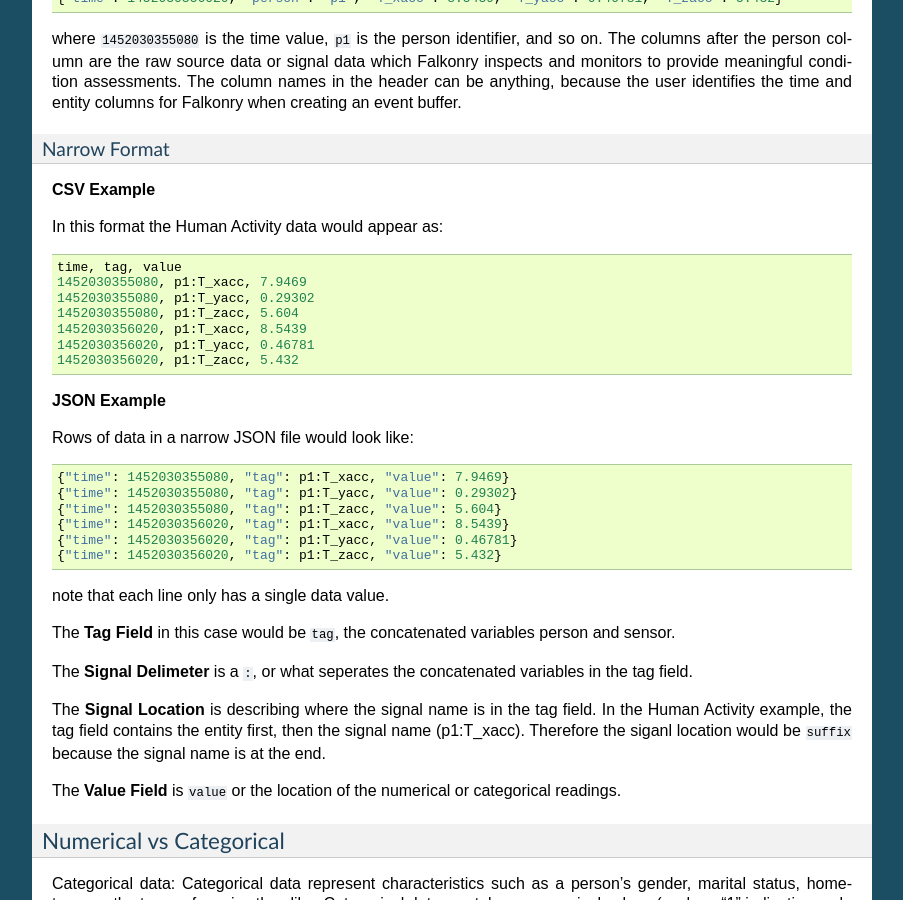
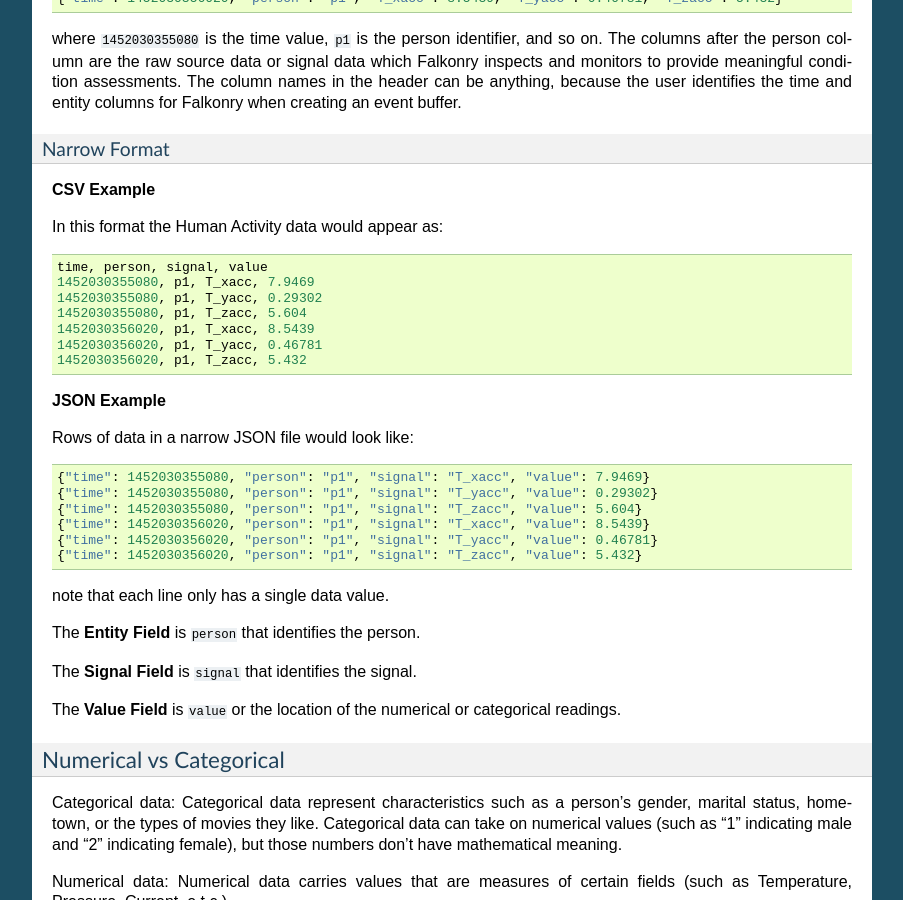
Before and after one commit to suhas-mehta/support, a Sphinx documentation site: the page built from docs/using/datastreams/standalone.rst, in a window 1280 px wide and 900 px high, scrolled down 3531 px. Shown: the whole window, without its empty margins (198-1101 px from the left). Built offline with Sphinx 7.4.7, drawn with Linux system fonts in a browser that asks for light colours; pages that are not in the unit, such as notebooks, are missing from menus.

Commit message:
narrow format change

```diff
--- a/docs/using/datastreams/standalone.rst
+++ b/docs/using/datastreams/standalone.rst
@@ -87,33 +87,31 @@ Narrow Format
 
 In this format the Human Activity data would appear as::
 
-  time, tag, value
-  1452030355080, p1:T_xacc, 7.9469
-  1452030355080, p1:T_yacc, 0.29302
-  1452030355080, p1:T_zacc, 5.604
-  1452030356020, p1:T_xacc, 8.5439
-  1452030356020, p1:T_yacc, 0.46781
-  1452030356020, p1:T_zacc, 5.432
+  time, person, signal, value
+  1452030355080, p1, T_xacc, 7.9469
+  1452030355080, p1, T_yacc, 0.29302
+  1452030355080, p1, T_zacc, 5.604
+  1452030356020, p1, T_xacc, 8.5439
+  1452030356020, p1, T_yacc, 0.46781
+  1452030356020, p1, T_zacc, 5.432
 
 
 **JSON Example**
 
 Rows of data in a narrow JSON file would look like::
 
-  {"time": 1452030355080, "tag": p1:T_xacc, "value": 7.9469}
-  {"time": 1452030355080, "tag": p1:T_yacc, "value": 0.29302}
-  {"time": 1452030355080, "tag": p1:T_zacc, "value": 5.604}
-  {"time": 1452030356020, "tag": p1:T_xacc, "value": 8.5439}
-  {"time": 1452030356020, "tag": p1:T_yacc, "value": 0.46781}
-  {"time": 1452030356020, "tag": p1:T_zacc, "value": 5.432}
+  {"time": 1452030355080, "person": "p1", "signal": "T_xacc", "value": 7.9469}
+  {"time": 1452030355080, "person": "p1", "signal": "T_yacc", "value": 0.29302}
+  {"time": 1452030355080, "person": "p1", "signal": "T_zacc", "value": 5.604}
+  {"time": 1452030356020, "person": "p1", "signal": "T_xacc", "value": 8.5439}
+  {"time": 1452030356020, "person": "p1", "signal": "T_yacc", "value": 0.46781}
+  {"time": 1452030356020, "person": "p1", "signal": "T_zacc", "value": 5.432}
 
 note that each line only has a single data value.
 
-The **Tag Field** in this case would be ``tag``, the concatenated variables person and sensor.
+The **Entity Field** is ``person`` that identifies the person.
 
-The **Signal Delimeter** is a ``:``, or what seperates the concatenated variables in the tag field.
-
-The **Signal Location** is describing where the signal name is in the tag field. In the Human Activity example, the tag field contains the entity first, then the signal name (p1:T_xacc). Therefore the siganl location would be ``suffix`` because the signal name is at the end.
+The **Signal Field** is ``signal`` that identifies the signal.
 
 The **Value Field** is ``value`` or the location of the numerical or categorical readings.
 
```
